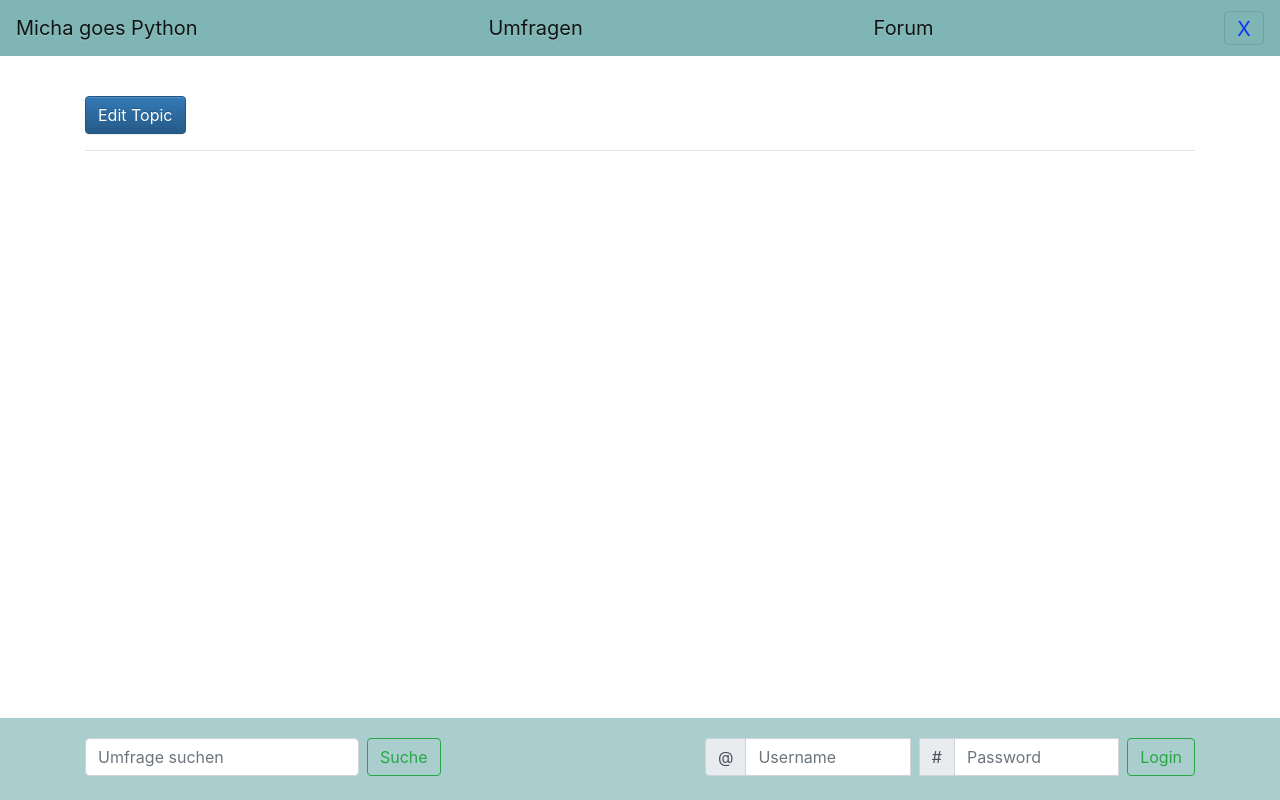
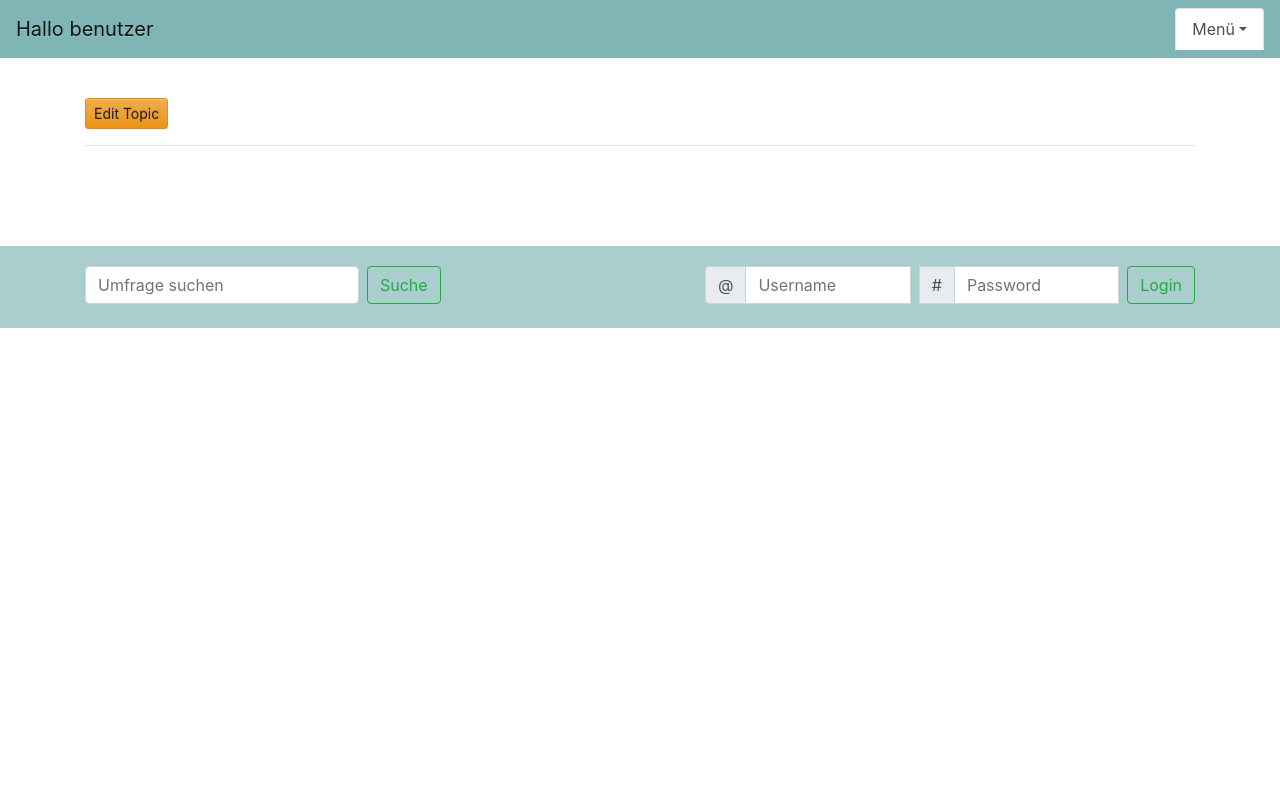
Before and after one commit to mra-sudo/micha-goes-python, a Django app: a page that uses apps/forum/templates/forum/edit.html in a window 1280 px wide. Run offline with Django 3.2, Linux system fonts and the light colour scheme; a user stored in the database is signed in; parts of the project's set-up code (start-up, migrations or seed data) failed here and were passed over; some libraries are stand-ins or nearby versions.

Commit message:
#2 Neues Menü und Edit Optionen

```diff
--- a/apps/forum/templates/forum/edit.html
+++ b/apps/forum/templates/forum/edit.html
@@ -12,7 +12,7 @@
                 {{ field }}
             </div>
             {% endfor %}
-            <input type="submit" class="btn btn-primary" value="Edit Topic" />
+            <input type="submit" class="btn btn-warning btn-sm" value="Edit Topic" />
 
         </div>
     </form>
--- a/apps/index/templates/index/base.html
+++ b/apps/index/templates/index/base.html
@@ -51,77 +51,27 @@
 
 <!--Navbar-->
 <nav class="navbar navbar-light light-blue lighten-4 sticky-top">
+  <!-- Navbar brand -->
+  {% if user.is_authenticated %}
+    <a class="navbar-brand" href="/">Hallo {{user.username}}</a>
+  {%else%}
+    <a class="navbar-brand" href="/">Micha goes Python</a>
+  {% endif %}
 
-  <!-- Navbar brand -->
-  <a class="navbar-brand" href="/">Micha goes Python</a>
-  <a class="navbar-brand" href="/poll/">Umfragen</a>
-  <a class="navbar-brand" href="/forum/">Forum</a>
-  <!-- Collapse button -->
-  <button class="navbar-toggler toggler-example" type="button" data-toggle="collapse" data-target="#navbarSupportedContent1"
-    aria-controls="navbarSupportedContent1" aria-expanded="false" aria-label="Toggle navigation"><span class="dark-blue-text"><i
-        class="fas fa-bars fa-1x"></i>X</span></button>
-
-  <!-- Collapsible content -->
-  <div class="collapse navbar-collapse" id="navbarSupportedContent1">
-
-    <!-- Links -->
-    <ul class="navbar-nav mr-auto">
-      <li class="nav-item active">
-        <a class="nav-link" href="/">Home <span class="sr-only">(current)</span></a>
-      </li>
-      <li class="nav-item">
-        <a class="nav-link" href="/poll/">Umfragen</a>
-      </li>
-      <li class="nav-item">
-        <a class="nav-link" href="/forum/">Forum</a>
-      </li>
-      <li class="nav-item">
-        <a class="nav-link" href="/intern/">Intern</a>
-      </li>
-    </ul>
-    <!-- Links -->
-  </div>
-  <!-- Collapsible content -->
+  <ul class="nav nav-tabs">
+  <li class="nav-item dropdown">
+    <a class="nav-link dropdown-toggle active" data-toggle="dropdown" href="#" role="button" aria-haspopup="true" aria-expanded="false">Menü</a>
+    <div class="dropdown-menu">
+      <a class="dropdown-item" href="/poll/">Umfrage</a>
+      <a class="dropdown-item" href="/forum/">Forum</a>
+      {% if user.is_authenticated %}
+        <div class="dropdown-divider"></div>
+        <a class="dropdown-item" href="/intern/">Intern</a>
+      {% endif %}
+    </div>
+  </li>
+  </ul>
 </nav>
-<!--/.Navbar-->
-
-
-  <!--  <nav class="navbar navbar-expand-lg navbar-light bg-light">
-      <a class="navbar-brand" href="/">Micha goes Python</a>
-      <div class="collapse navbar-collapse" id="navbarSupportedContent">
-      <ul class="navbar-nav mr-auto">
-        <li class="nav-item">
-          <a class="nav-link" href="/poll/">Umfragen</a>
-        </li>
-        <li class="nav-item">
-          <a class="nav-link" href="/forum/"><span class="glyphicon glyphicon-plus"></span> Forum</a>
-        </li>
-        <li class="nav-item">
-          <a class="nav-link" href="/intern/">Intern</a>
-        </li>
-      </ul>
-      <form class="form-inline my-2 my-lg-0" action="{% url 'search:umfrage-suche' %}" method="post">
-        {% csrf_token %}
-        <input class="form-control mr-sm-2" type="search" name="search" placeholder="Umfrage suchen" aria-label="Search">
-        <button class="btn btn-outline-success my-2 my-sm-0" type="submit">Suche</button>
-      </form>
-
-      <form class="form-inline" style="margin-left: 50px;" action="{% url 'user_auth:login' %}" method="post">
-      {% csrf_token %}
-      <div class="input-group">
-        <div class="input-group-prepend">
-          <span class="input-group-text" id="basic-addon1">@</span>
-        </div>
-        <input type="text" class="form-control" placeholder="Username" name="username" aria-label="Username" aria-describedby="basic-addon1" style="margin-right: 8px;">
-        <div class="input-group-prepend">
-          <span class="input-group-text" id="basic-addon2">#</span>
-        </div>
-        <input type="text" class="form-control" placeholder="Password" name="password" aria-label="Password" aria-describedby="basic-addon2" style="margin-right: 8px;">
-          <button class="btn btn-outline-success my-2 my-sm-0" type="submit">Login</button>
-      </div>
-      </form>
-      </div>
-    </nav> -->
 
     <div class="container weiterrunter">
       {% block content %}
@@ -129,7 +79,7 @@
     </div>
 
 <!-- Footer -->
-<footer class="page-footer fixed-bottom">
+<footer class="page-footer position-sticky">
   <!-- Footer Elements -->
   <div class="container">
     <!--Grid row-->
--- a/apps/polls/templates/polls/index.html
+++ b/apps/polls/templates/polls/index.html
@@ -2,7 +2,6 @@
 {% load static %}
 {% block content %}
 {% load humanize %}
-<img src="{% static 'polls/ballot.png' %}" style="float: right;" alt="Vote"/>
 <h1>{{ titel }}</h1>
 <p class="lead">
     Herzlich Willkommen auf der Abstimmungsseiten für meine Umfragen. <br />
```
Also changed, not shown: apps/forum/templates/forum/index.html (+1 -6 lines), apps/forum/templates/forum/topic.html (+4 -3 lines), db.sqlite3.
